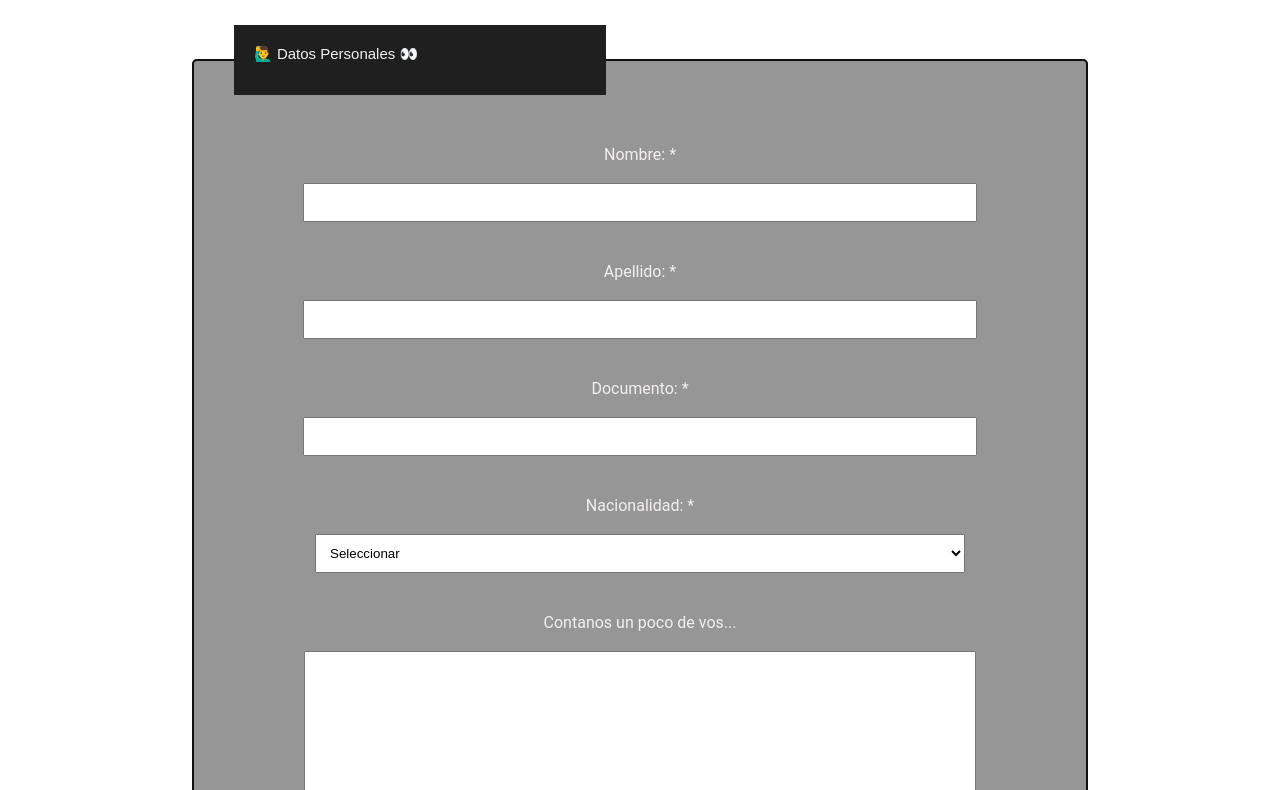
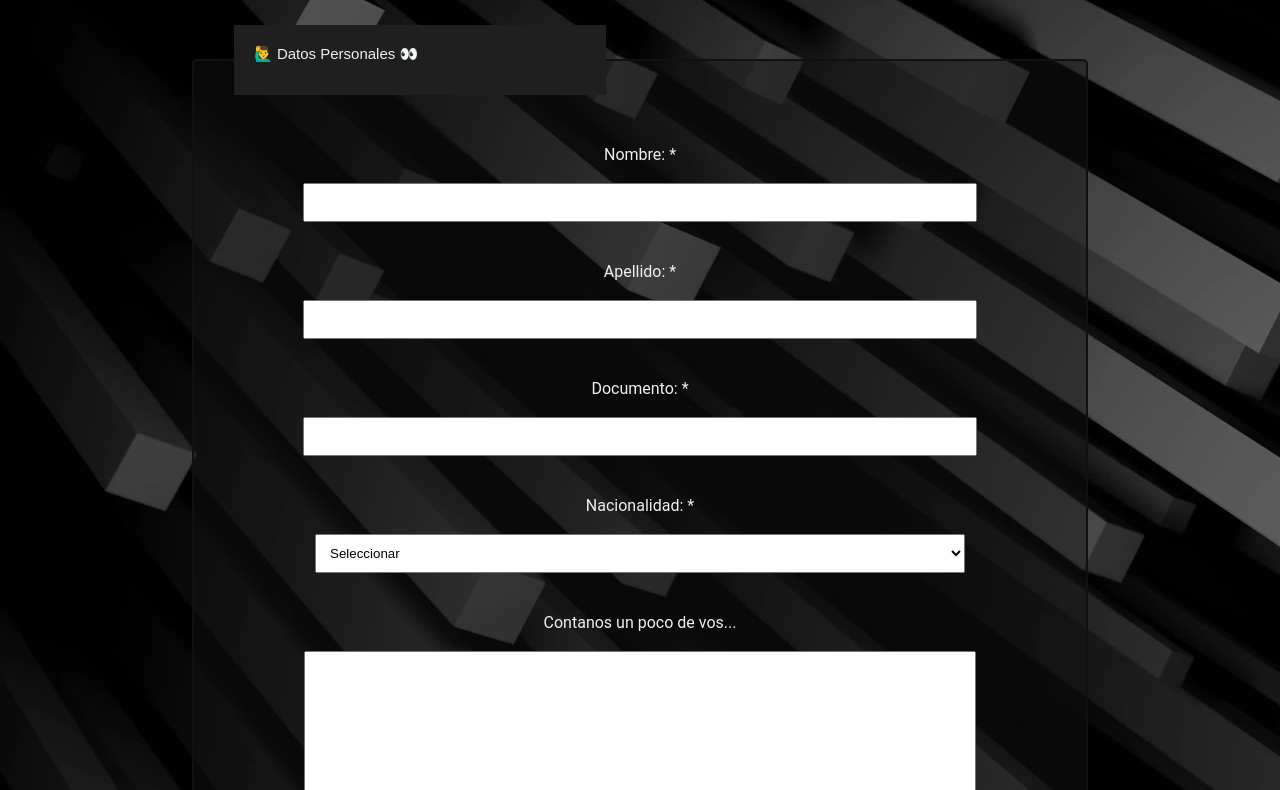
Before and after one commit to MariaLauraManrique/desafio04, a website built with Vite: page index.html in a window 1280 px wide. Shown: the part 91-881 px from the top of the page. Built offline with nearby package versions, Linux system fonts and the light colour scheme; files whose address does not match are found by name; a web font is replaced by a local one.

Commit message:
Se procedió a modificar estilos en el CSS y a subir el link de Netlify del desafío futurista al README

```diff
--- a/style-futurista.css
+++ b/style-futurista.css
@@ -2,16 +2,17 @@
 @import url('https://fonts.googleapis.com/css2?family=Leckerli+One&family=Sixtyfour+Convergence&display=swap');
 
 
+
 html{
-    background-image: url(imagenes/imagen-futurista.webp);
-    }
+    background-image:url(/imagenes/imagen-futurista.webp);
+   }
 
   h1{
     text-align: center;
     font-size: 50px;
     font-family: "Sixtyfour Convergence", sans-serif;
     margin: 0;
-    }
+   }
 
   .bordes{
     border:10px dashed #464747;
--- a/style-retro.css
+++ b/style-retro.css
@@ -3,7 +3,7 @@
 
 html{
     background-color: #d3770e;
-    background-image: url(imagenes/imagen-retro.webp);
+    background-image: url(/imagenes/imagen-retro.webp);
     }
 
   h1{
```
Also changed, not shown: README.md.
